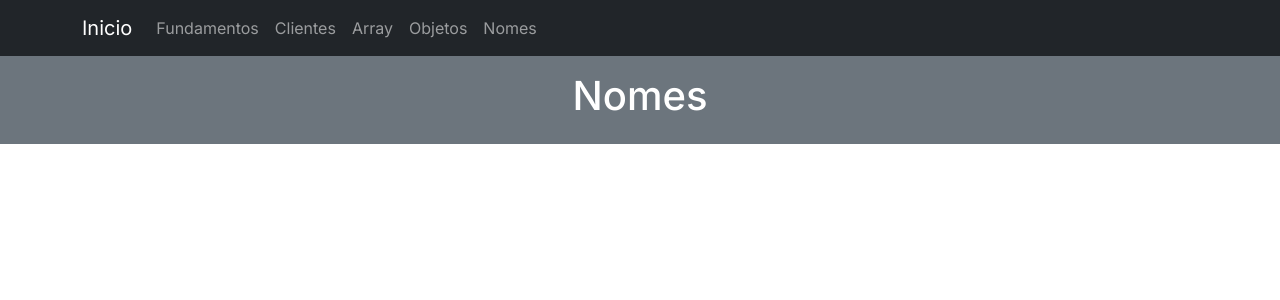
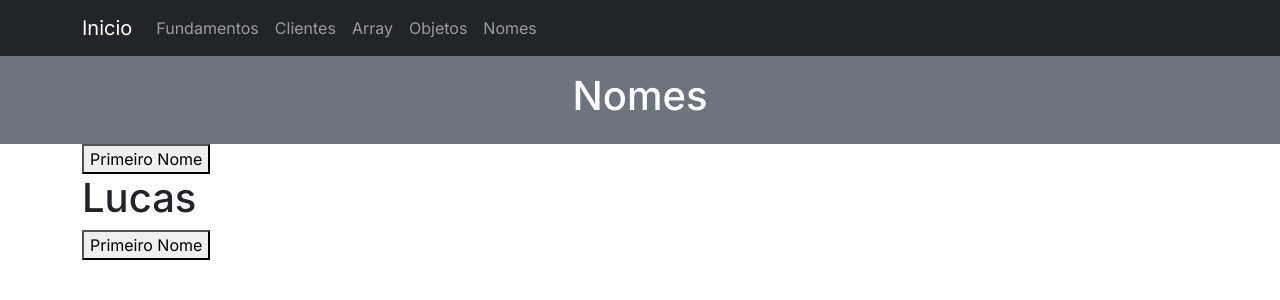
Before and after one commit to lucasrodriguesx/fundamentos, a Next.js app: page /nomes in a window 1280 px wide. Shown: the top 300 px of the page. Built offline with nearby package versions, Linux system fonts and the light colour scheme.

Commit message:
Fundamentos

```diff
--- a/src/app/nomes/page.js
+++ b/src/app/nomes/page.js
@@ -4,9 +4,13 @@ import Pagina from "@/app/components/Pagina";
 
 export default function Nomes(){
 
+    let nome = 'Lucas'
+
     return (
         <Pagina titulo="Nomes">
-
+        <button>Primeiro Nome</button>
+        <h1>{nome}</h1>
+        <button>Primeiro Nome</button>
         </Pagina>
     );
   }
```
